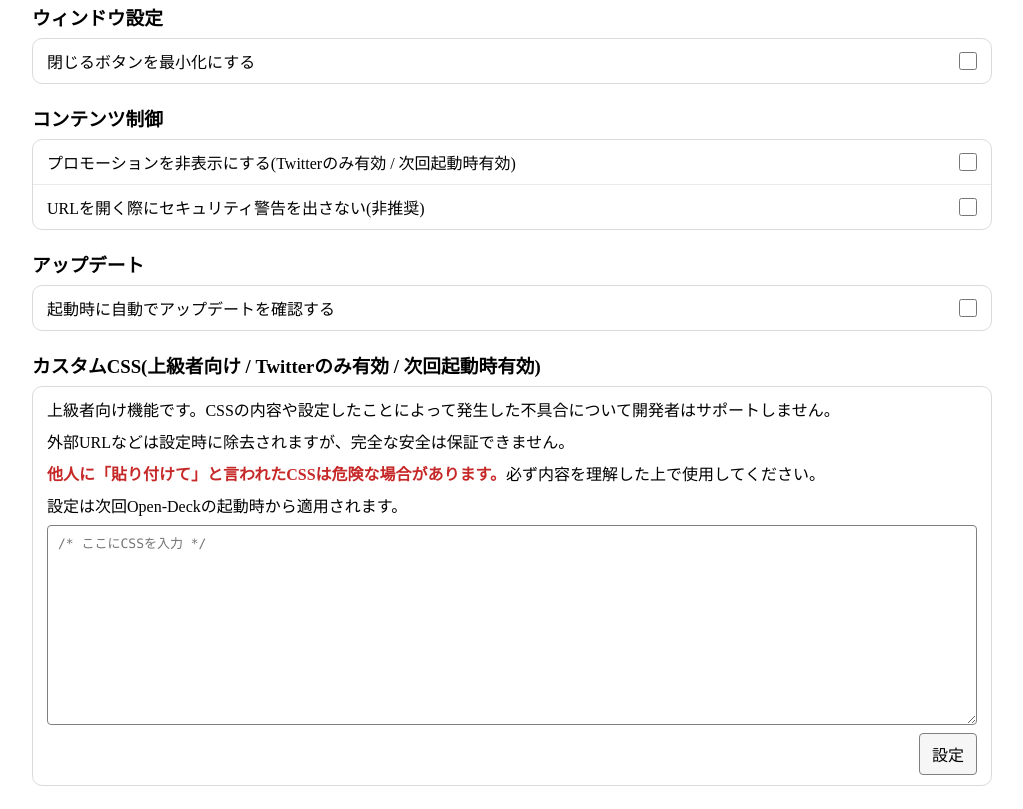
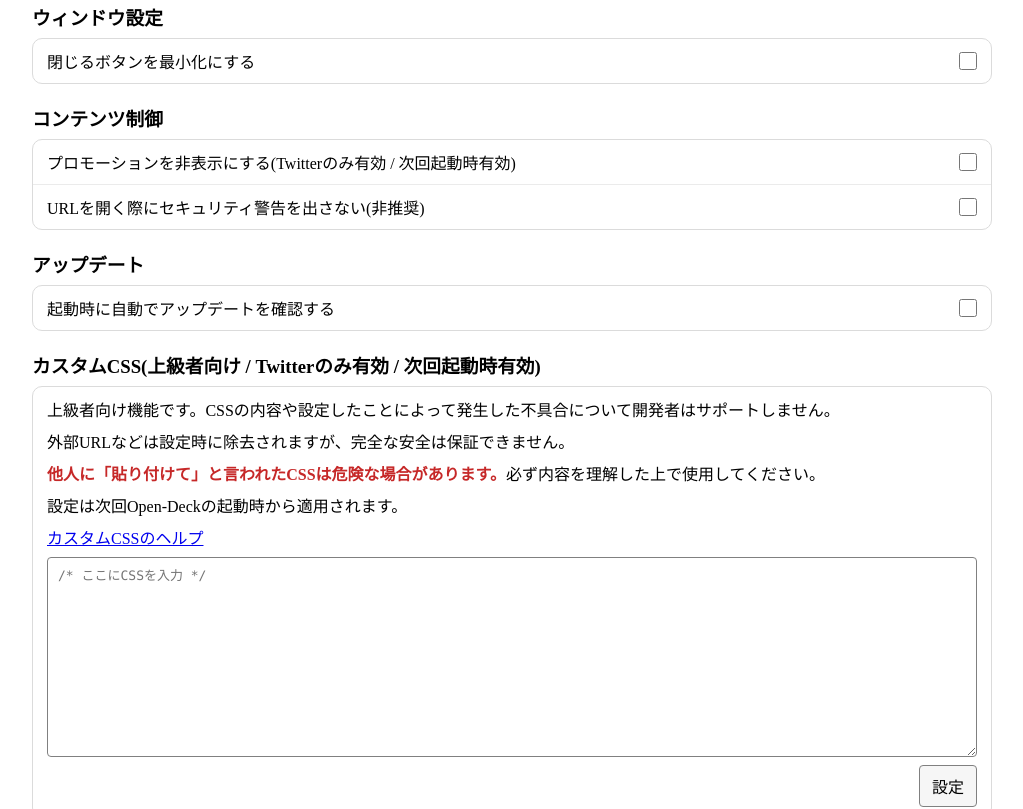
Before and after one commit to kawa-nobu/Open-Deck-Desktop, an Electron app: page opd_resource/system_settings.html in a window 1600 px wide. Shown: the part 291-1100 px from the top of the page, without its empty margins (288-1311 px from the left). Drawn offline with Linux system fonts and the light colour scheme; no server answers.

Commit message:
カスタムCSS機能のヘルプを追加

```diff
--- a/opd_resource/system_settings.html
+++ b/opd_resource/system_settings.html
@@ -326,6 +326,8 @@
                         <p>外部URLなどは設定時に除去されますが、完全な安全は保証できません。</p>
                         <p><strong>他人に「貼り付けて」と言われたCSSは危険な場合があります。</strong>必ず内容を理解した上で使用してください。</p>
                         <p>設定は次回Open-Deckの起動時から適用されます。</p>
+                        <p><a href="https://kawa-nobu.github.io/Open-Deck-Wiki/docs/common/user-css" target="_blank"
+                                rel="noopener noreferrer">カスタムCSSのヘルプ</a></p>
                         <textarea id="opd_custom_css_twitter" spellcheck="false" autocomplete="off" placeholder="/* ここにCSSを入力 */"></textarea>
                         <button id="opd_custom_css_twitter_apply">設定</button>
                     </div>
```
